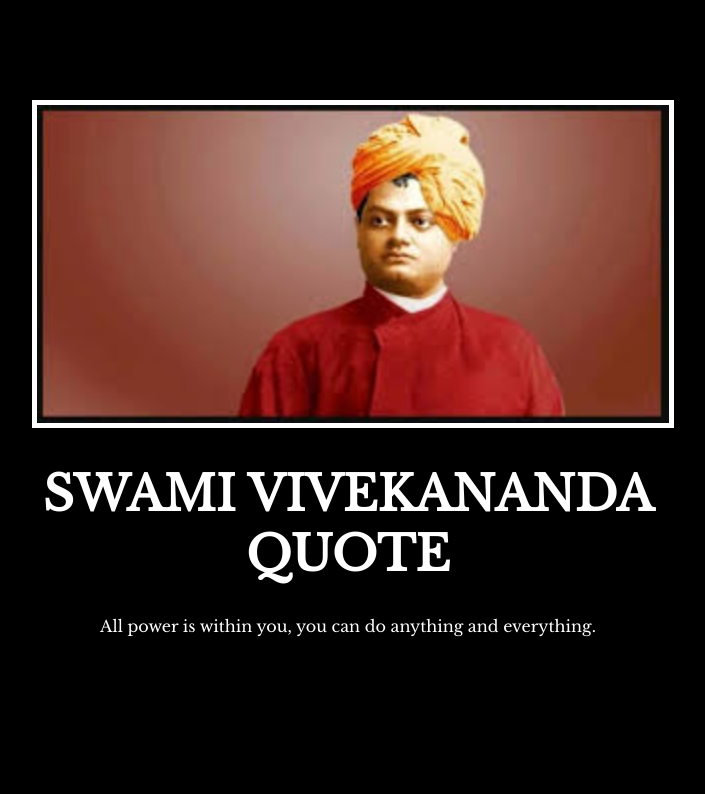
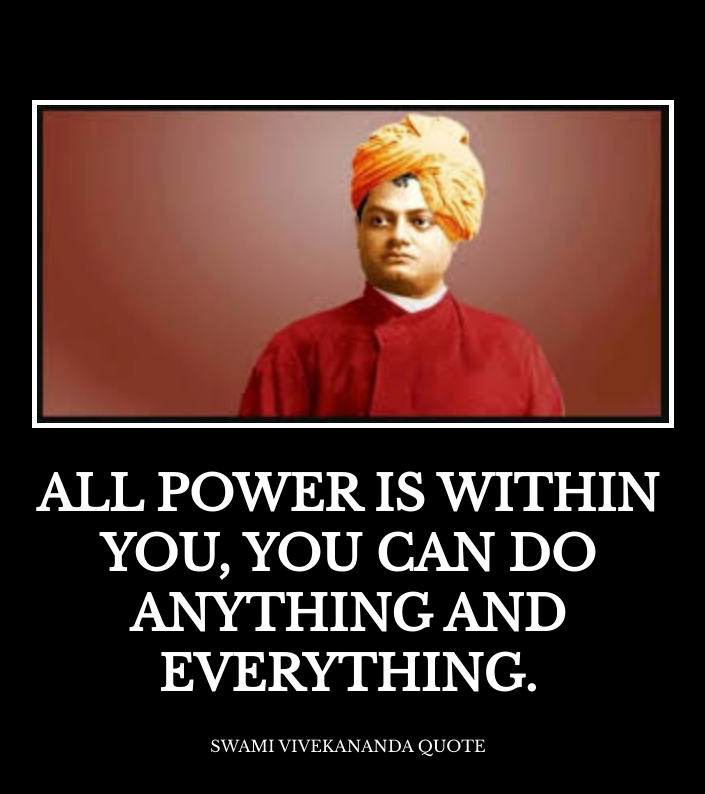
Before and after one commit to dips991/motivation-poster, a plain HTML site: page index.html in a window 1280 px wide. Shown: the whole page, without its empty margins (292-997 px from the left). Drawn offline with nearby package versions, Linux system fonts and the light colour scheme.

Commit message:
Update index.html

```diff
--- a/index.html
+++ b/index.html
@@ -28,8 +28,8 @@ But it must have the following features:
 <body>
   <div class="poster">
     <img class="motivation-img" src="./images swami.jpg" alt="swami-vivekanand"/>
-    <h1>SWAMI VIVEKANANDA QUOTE</h1>
-    <p>All power is within you, you can do anything and everything.</p>
+    <h1>All power is within you, you can do anything and everything.</h1>
+    <p>SWAMI VIVEKANANDA QUOTE</p>
   </div>
 </body>
 </html>
```
